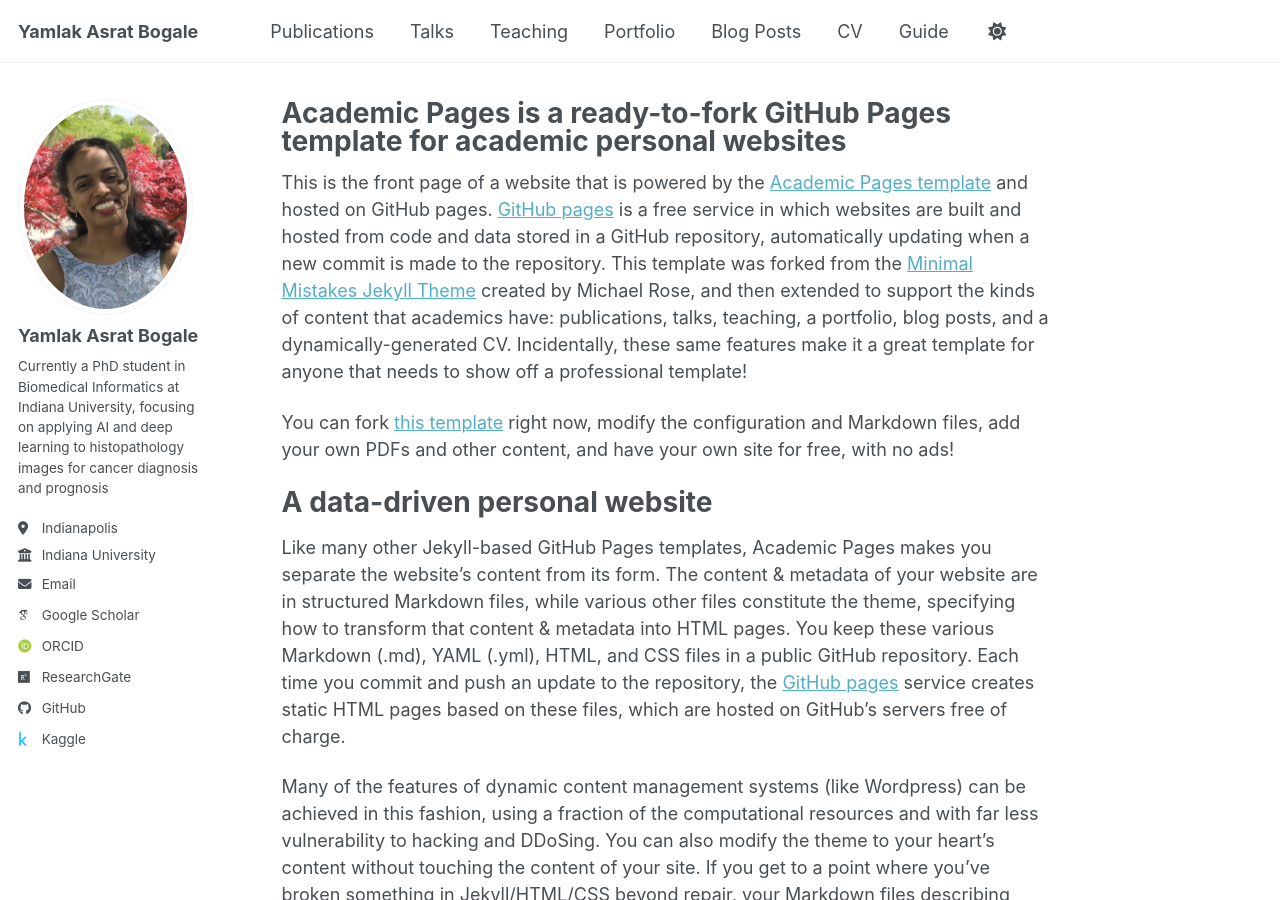
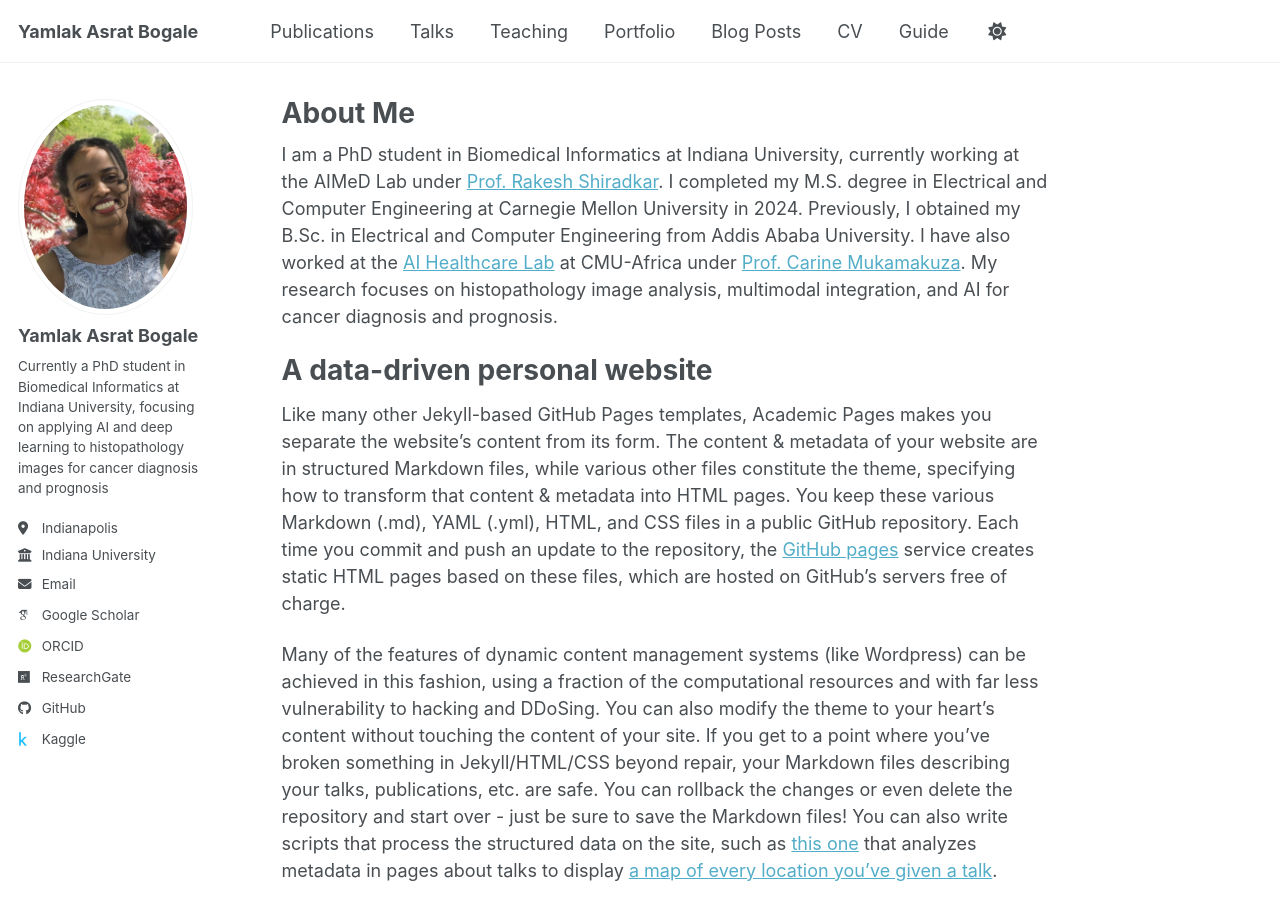
Before and after one commit to yamlakyam/yamlakyam.github.io, a Jekyll site: the page built from _pages/about.md, in a window 1280 px wide and 900 px high. Built offline with Jekyll 4.4.1, drawn with Linux system fonts in a browser that asks for light colours; some web fonts are replaced; a script bundle is joined from its source files by our own code; library files that are not in the unit come from our copies.

Commit message:
Update about.md

```diff
--- a/_pages/about.md
+++ b/_pages/about.md
@@ -1,15 +1,14 @@
 ---
 permalink: /
-title: "Academic Pages is a ready-to-fork GitHub Pages template for academic personal websites"
+title: "About Me"
 author_profile: true
 redirect_from:
   - /about/
   - /about.html
 ---
 
-This is the front page of a website that is powered by the [Academic Pages template](https://github.com/academicpages/academicpages.github.io) and hosted on GitHub pages. [GitHub pages](https://pages.github.com) is a free service in which websites are built and hosted from code and data stored in a GitHub repository, automatically updating when a new commit is made to the repository. This template was forked from the [Minimal Mistakes Jekyll Theme](https://mmistakes.github.io/minimal-mistakes/) created by Michael Rose, and then extended to support the kinds of content that academics have: publications, talks, teaching, a portfolio, blog posts, and a dynamically-generated CV. Incidentally, these same features make it a great template for anyone that needs to show off a professional template!
+I am a PhD student in Biomedical Informatics at Indiana University, currently working at the AIMeD Lab under [Prof. Rakesh Shiradkar](https://luddy.indianapolis.iu.edu/people/rakesh-shiradkar.html). I completed my M.S. degree in Electrical and Computer Engineering at Carnegie Mellon University in 2024. Previously, I obtained my B.Sc. in Electrical and Computer Engineering from Addis Ababa University. I have also worked at the [AI Healthcare Lab](https://www.africa.engineering.cmu.edu/research/ai-healthcare.html) at CMU-Africa under [Prof. Carine Mukamakuza](https://www.africa.engineering.cmu.edu/about/contact/directory/bios/mukamakuza-carine.html). My research focuses on histopathology image analysis, multimodal integration, and AI for cancer diagnosis and prognosis.
 
- You can fork [this template](https://github.com/academicpages/academicpages.github.io) right now, modify the configuration and Markdown files, add your own PDFs and other content, and have your own site for free, with no ads!
 
 A data-driven personal website
 ======
```
